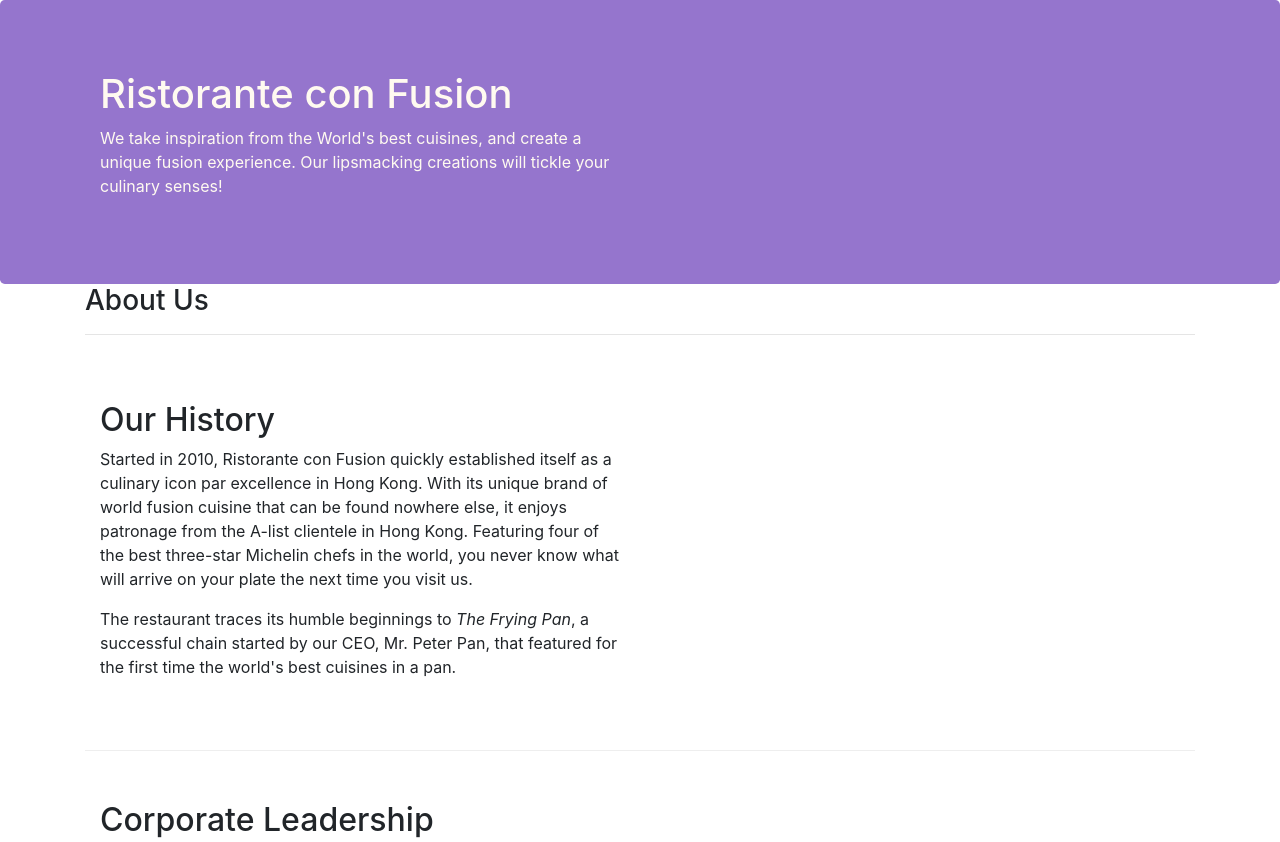
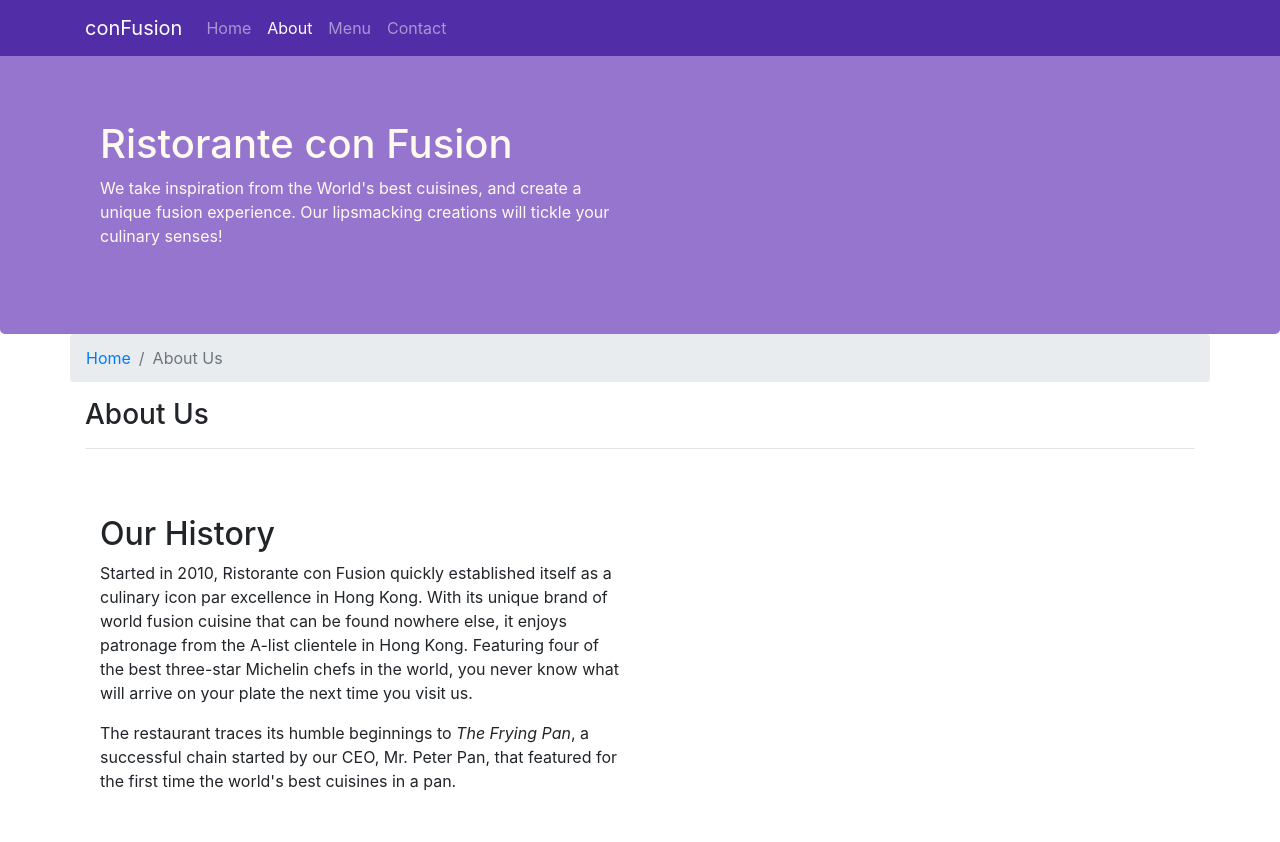
Before and after one commit to jayudoshi/conFusion-Coursera-Bootstrap, a website: page aboutus.html in a window 1280 px wide. Shown: the top 842 px of the page. Drawn offline with nearby package versions, Linux system fonts and the light colour scheme.

Commit message:
Include Navbar & Breadcrumb

```diff
--- a/aboutus.html
+++ b/aboutus.html
@@ -14,6 +14,24 @@
   </head>
 
   <body>
+
+    <nav class="navbar navbar-dark navbar-expand-sm fixed-top">
+        <div class="container">
+            <a class="navbar-brand" href="./index.html">conFusion</a>
+            <button class="navbar-toggler" type="button" data-target="#Navbar" data-toggle="collapse">
+                <span class="navbar-toggler-icon"></span>
+            </button>
+            <div class="collapse navbar-collapse" id="Navbar">
+                <ul class="navbar-nav mr-auto">
+                    <li class="nav-item"><a class="nav-link" href="./index.html">Home</a></li>
+                    <li class="nav-item"><a class="nav-link active" href="#">About</a></li>
+                    <li class="nav-item"><a class="nav-link" href="#">Menu</a></li>
+                    <li class="nav-item"><a class="nav-link" href="#">Contact</a></li>
+                </ul>
+            </div>
+        </div>
+    </nav>
+
     <header class="jumbotron">
       <div class="container">
         <div class="row row-header">
@@ -32,6 +50,12 @@
 
     <div class="container">
       <div class="row">
+
+        <ol class="col-12 breadcrumb">
+            <li class="breadcrumb-item"><a href="./index.html">Home</a></li>
+            <li class="breadcrumb-item active">About Us</li>
+        </ol>
+
         <div class="col-12">
           <h3>About Us</h3>
           <hr />
--- a/css/style.css
+++ b/css/style.css
@@ -28,3 +28,12 @@ address{
     margin:0px;
     color:#0f0f0f;
 }
+
+body{
+    padding:50px 0px 0px 0px;
+    z-index:0;
+}
+
+.navbar-dark {
+    background-color: #512DA8;
+}
```
Also changed, not shown: index.html (+18 -0 lines).
